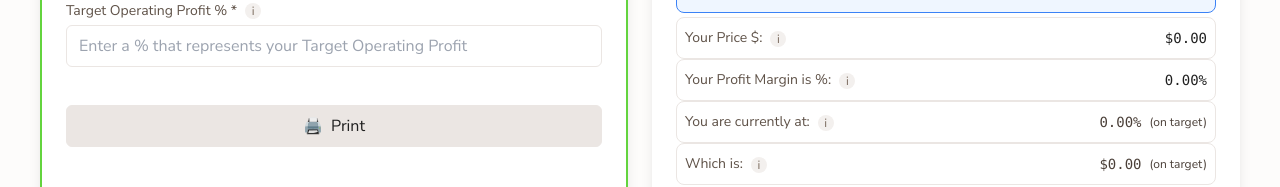
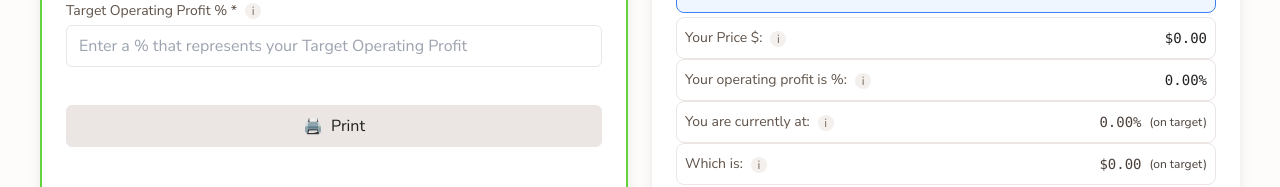
Before and after one commit to KayFernPR/Division-Calculator, a React (Vite) app: page / in a window 1280 px wide. Shown: the part 1534-1721 px from the top of the page. Built offline with nearby package versions, Linux system fonts and the light colour scheme.

Commit message:
Rename 'Your Profit Margin is %:' to 'Your operating profit is %:' and update tooltip text

```diff
--- a/src/components/Calculator.jsx
+++ b/src/components/Calculator.jsx
@@ -573,7 +573,7 @@ const Calculator = () => {
               <span class="field-value">${formatCurrency(results.yourPrice || 0)}</span>
             </div>
             <div class="field">
-              <span class="field-label">Your Profit Margin is %:</span>
+              <span class="field-label">Your operating profit is %:</span>
               <span class="field-value">${formatPercentage((results.yourProfitMargin || 0) - (results.divisionTotalBreakEven || 0))}</span>
             </div>
             <div class="field">
@@ -1406,16 +1406,16 @@ const Calculator = () => {
                   <span className="font-mono text-sm">{formatCurrency(results.yourPrice)}</span>
               </div>
 
-                {/* Your Profit Margin is % */}
+                {/* Your operating profit is % */}
                 <div className={`flex justify-between items-center p-2 border rounded-lg ${
                   results.thisJobIs > 1 ? 'border-green-500 bg-green-50' : 'border-neutral-300 bg-white'
                 }`}>
                 <div className="flex items-center gap-2">
-                    <span className="text-sm font-medium text-neutral-700 ">Your Profit Margin is %:</span>
+                    <span className="text-sm font-medium text-neutral-700 ">Your operating profit is %:</span>
                     <div className="relative group">
                       <span className="inline-flex items-center justify-center w-4 h-4 rounded-full bg-neutral-200 text-neutral-600 text-xs cursor-help">i</span>
                       <div className="absolute bottom-full left-1/2 transform -translate-x-1/2 mb-2 px-3 py-2 bg-gray-800 text-white text-xs rounded-lg opacity-0 group-hover:opacity-100 transition-opacity duration-200 pointer-events-none z-50 max-w-xs">
-                        Your profit margin after subtracting division break-even costs: Actual Gross Profit Margin % minus Break-Even %.
+                        Your operating profit percentage: Actual Gross Profit Margin % minus Break-Even %. This represents your profit after covering all division costs (variable expenses, fixed expenses, royalties, and company overhead).
                         <div className="absolute top-full left-1/2 transform -translate-x-1/2 border-4 border-transparent border-t-gray-800"></div>
                 </div>
               </div>
```
